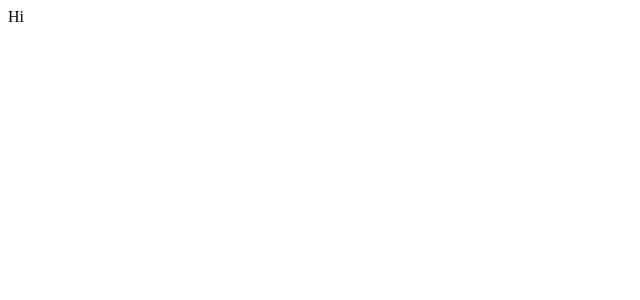
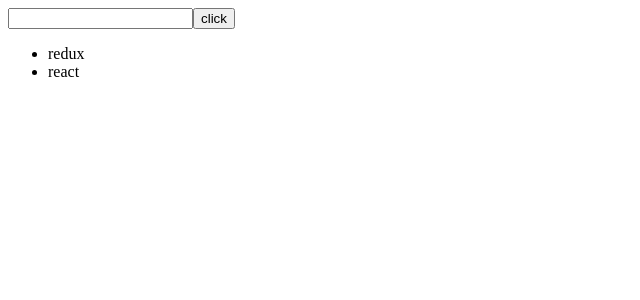
Before and after one commit to meaningless-word/react-redux, a React app: page / in a window 1280 px wide. Shown: the top 300 px of the page, without its empty margins (0-640 px from the left). Built offline with nearby package versions, Linux system fonts and the light colour scheme.

Commit message:
странно, но почему-то заработало.

```diff
--- a/src/components/App.jsx
+++ b/src/components/App.jsx
@@ -6,31 +6,31 @@ import { connect } from "react-redux";
 // }
 
 // от функционального представления к классовому
+// class App extends React.Component {
+//   render() {
+//     console.log(this.props);
+//     return <div>Hi</div>;
+//   }
+// }
+
+//export default App;
+
 class App extends React.Component {
   render() {
     console.log(this.props);
-    return <div>Hi</div>;
+    return (
+      <div>
+        <input type="text" />
+        <button>click</button>
+        <ul>
+          {this.props.testStore.map((item) => (
+            <li key={item}>{item}</li>
+          ))}
+        </ul>
+      </div>
+    );
   }
 }
-
-//export default App;
-
-// class App extends React.Component {
-//   render() {
-//     console.log(this.props);
-//     return (
-//       <div>
-//         <input type="text" />
-//         <button>click</button>
-//         <ul>
-//           {this.props.testStore.map((item) => (
-//             <li key={item}>{item}</li>
-//           ))}
-//         </ul>
-//       </div>
-//     );
-//   }
-// }
 
 // connect - это декоратор - функция, выполняющая дополнительные действия вокруг вызова основной функции
 // у коннекта два параметра: mapStateToProps и mapDispatchToProps
--- a/src/index.js
+++ b/src/index.js
@@ -3,42 +3,42 @@ import ReactDOM from "react-dom"; // для старой концепции
 // import { createRoot } from "react-dom/client"; // для новой концепции
 
 // ВС-код ругается на древность криэйтСтора, пока не нашел, на что заменить
-import { createStore } from "redux";
+import { legacy_createStore as createStore } from "redux";
 import { Provider } from "react-redux";
 
 import App from "./components/App.jsx";
 
-// объявление стора с указанием метода, которым он будет обрабатывать экшены
-const store = createStore(changeStore);
 const initialState = ["redux", "react"];
 
 // поиск нереактовых компонентов для показа работы редукса вне реакта
 // они у нас в index.html расположены за границами рутового элемента
-const testUl = document.querySelector(".test-ul");
-const testButton = document.querySelector(".test-button");
-const testInput = document.querySelector(".test-input");
+// const testUl = document.querySelector(".test-ul");
+// const testButton = document.querySelector(".test-button");
+// const testInput = document.querySelector(".test-input");
 
-// реализация метода стора, оборабатываюющего экшены
+// редьюсер - реализация метода стора, оборабатываюющего экшены
 function changeStore(state = initialState, action) {
   switch (action.type) {
     case "WRITE":
       return [...state, action.payload];
-      break;
     default:
       return state;
   }
 }
 
+// объявление стора с указанием метода, которым он будет обрабатывать экшены
+const store = createStore(changeStore);
+
 // это типа подписка компонента на обновление стора
-store.subscribe(() => {
-  testUl.innerHTML = "";
-  testInput.value = "";
-  store.getState().map((item) => {
-    const li = document.createElement("li");
-    li.textContent = item;
-    testUl.appendChild(li);
-  });
-});
+// store.subscribe(() => {
+//   testUl.innerHTML = "";
+//   testInput.value = "";
+//   store.getState().map((item) => {
+//     const li = document.createElement("li");
+//     li.textContent = item;
+//     testUl.appendChild(li);
+//   });
+// });
 
 // при нажатии на кнопку формируется экшен, которое говорит стору внести запись
 // testButton.addEventListener("click", () => {
```
